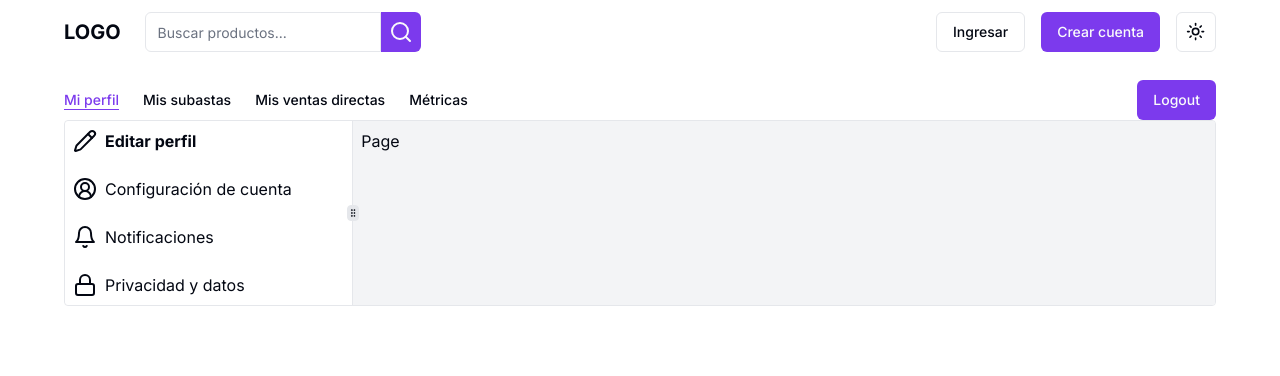
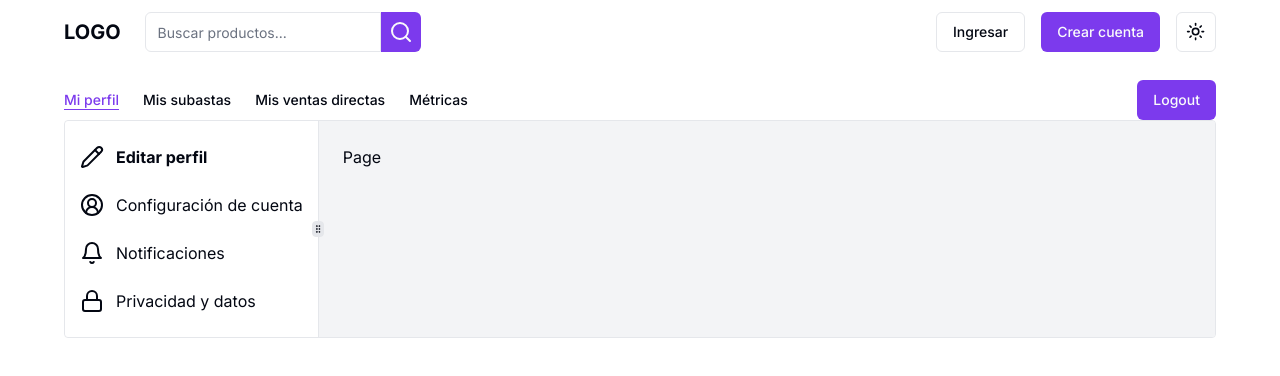
Before and after one commit to jp-quintana/s15-29-n-node-react, a Next.js app in the folder client/: page /dashboard/profile/edit in a window 1280 px wide. Shown: the top 376 px of the page. Built offline with nearby package versions, Linux system fonts and the light colour scheme; no server answers.

Commit message:
feat: add profile nav

```diff
--- a/client/src/app/dashboard/profile/account-settings/page.tsx
+++ b/client/src/app/dashboard/profile/account-settings/page.tsx
@@ -1,5 +1,5 @@
 const Page = () => {
-  return <div>Page</div>;
+  return <div className="bg-secondary h-full p-6">Page</div>;
 };
 
 export default Page;
--- a/client/src/app/dashboard/profile/edit/page.tsx
+++ b/client/src/app/dashboard/profile/edit/page.tsx
@@ -1,7 +1,7 @@
 import React from 'react';
 
 const Page = () => {
-  return <div className="bg-secondary h-full p-2">Page</div>;
+  return <div className="bg-secondary h-full p-6">Page</div>;
 };
 
 export default Page;
--- a/client/src/app/dashboard/profile/layout.tsx
+++ b/client/src/app/dashboard/profile/layout.tsx
@@ -1,3 +1,6 @@
+'use client';
+
+import { useState } from 'react';
 import ProfileNav from '@/components/dashboard/profile/profile-nav';
 import {
   ResizableHandle,
@@ -10,15 +13,20 @@ export default function ProfileLayout({
 }: Readonly<{
   children: React.ReactNode;
 }>) {
+  const [navIsCollapsed, setIsNavCollapsed] = useState(false);
+
   return (
     <ResizablePanelGroup direction="horizontal" className="border rounded-sm">
       <ResizablePanel
-        defaultSize={25}
+        defaultSize={22}
         minSize={18}
+        maxSize={22}
         collapsible
-        className="min-w-12"
+        className="min-w-16 max-md:max-w-16"
+        onCollapse={() => setIsNavCollapsed(true)}
+        onExpand={() => setIsNavCollapsed(false)}
       >
-        <ProfileNav />
+        <ProfileNav navIsCollapsed={navIsCollapsed} />
       </ResizablePanel>
       <ResizableHandle withHandle />
       <ResizablePanel defaultSize={75}>{children}</ResizablePanel>
--- a/client/src/app/dashboard/profile/notifications/page.tsx
+++ b/client/src/app/dashboard/profile/notifications/page.tsx
@@ -1,5 +1,5 @@
 const Page = () => {
-  return <div>Page</div>;
+  return <div className="bg-secondary h-full p-6">Page</div>;
 };
 
 export default Page;
--- a/client/src/app/dashboard/profile/privacy/page.tsx
+++ b/client/src/app/dashboard/profile/privacy/page.tsx
@@ -1,5 +1,5 @@
 const Page = () => {
-  return <div>Page</div>;
+  return <div className="bg-secondary h-full p-6">Page</div>;
 };
 
 export default Page;
--- a/client/src/components/dashboard/nav-icon-link.tsx
+++ b/client/src/components/dashboard/nav-icon-link.tsx
@@ -9,7 +9,6 @@ interface NavIconLinkProps {
   href: string;
   icon: React.ReactNode;
   pathname: string;
-  linkSelectedStyles?: string;
   variant?:
     | 'default'
     | 'destructive'
@@ -19,6 +18,8 @@ interface NavIconLinkProps {
     | 'link'
     | null
     | undefined;
+  textIsHidden?: boolean;
+  linkSelectedStyles?: string;
   className?: string;
 }
 
@@ -29,6 +30,7 @@ const NavIconLink = ({
   icon,
   pathname,
   variant,
+  textIsHidden,
   linkSelectedStyles,
   className,
 }: NavIconLinkProps) => {
@@ -38,7 +40,7 @@ const NavIconLink = ({
         href={href}
         className={cn(
           variant && buttonVariants({ variant: variant }),
-          'p-0 max-md:leading-none max-md:hover:bg-primary max-md:hover:text-white max-md:h-auto max-md:p-2 max-md:rounded-full flex items-center gap-2',
+          'p-0 max-md:leading-none max-md:hover:bg-primary max-md:hover:text-white max-md:h-auto max-md:p-2 max-md:rounded-full flex items-center gap-3',
           pathname.split('/').includes(id)
             ? linkSelectedStyles || 'underline'
             : 'text-foreground',
@@ -46,7 +48,11 @@ const NavIconLink = ({
         )}
       >
         {icon}
-        <span className="max-md:hidden">{title}</span>
+        <span
+          className={cn('max-md:hidden truncate', textIsHidden && 'hidden')}
+        >
+          {title}
+        </span>
       </Link>
     </li>
   );
--- a/client/src/components/dashboard/profile/profile-nav.tsx
+++ b/client/src/components/dashboard/profile/profile-nav.tsx
@@ -33,12 +33,16 @@ const LINKS = [
   },
 ];
 
-const ProfileNav = () => {
+interface ProfileNavProps {
+  navIsCollapsed: boolean;
+}
+
+const ProfileNav = ({ navIsCollapsed }: ProfileNavProps) => {
   const pathname = usePathname();
 
   return (
-    <div className="bg-background p-2 rounded-sm h-full">
-      <ul className="flex flex-col space-y-6">
+    <div className="bg-background py-6 rounded-sm h-full flex">
+      <ul className="flex flex-col space-y-6 mx-auto px-3 max-md:p-0 overflow-hidden">
         {LINKS.map((link) => (
           <NavIconLink
             key={link.id}
@@ -47,6 +51,7 @@ const ProfileNav = () => {
             href={link.href}
             icon={link.icon}
             pathname={pathname}
+            textIsHidden={navIsCollapsed}
             linkSelectedStyles="font-bold"
             className="max-md:hover:bg-foreground"
           />
```
Also changed, not shown: client/src/components/dashboard/profile/profile-layout.tsx (deleted, +0 -22 lines).
